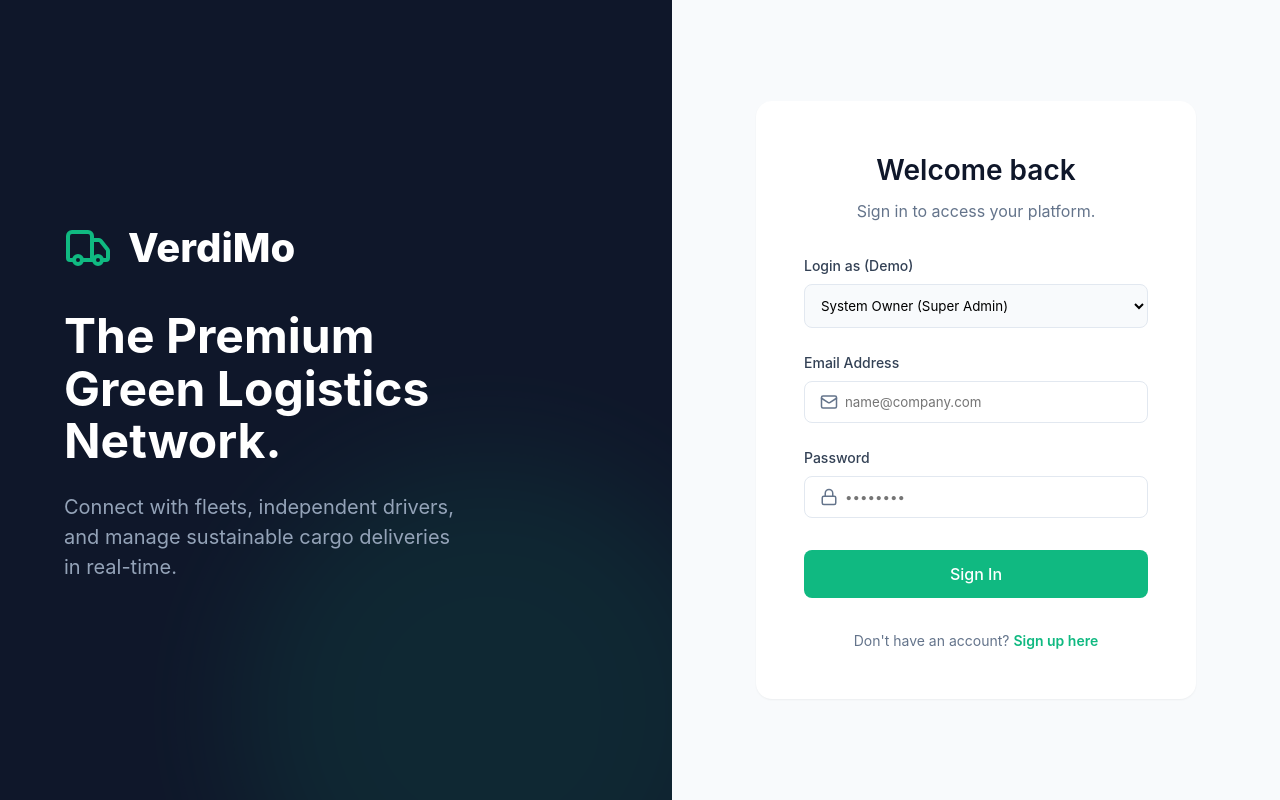
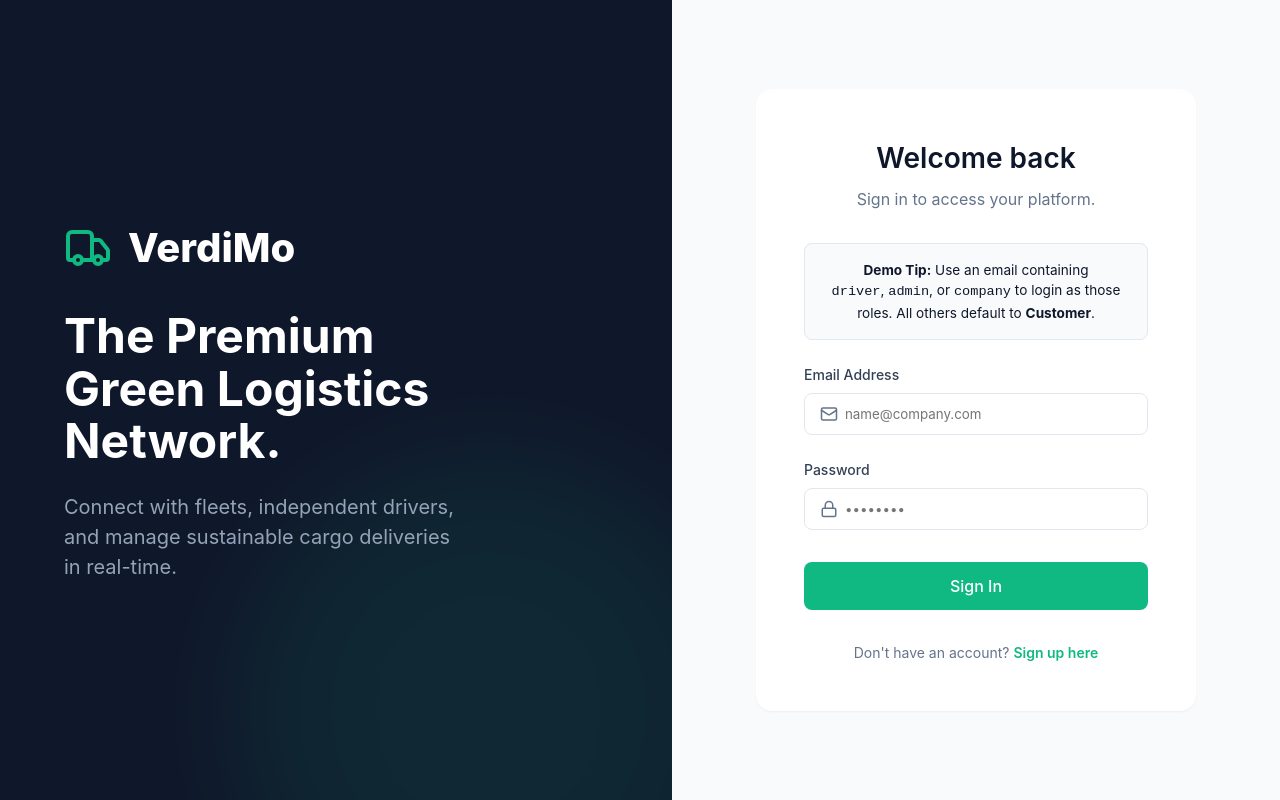
Before and after one commit to Bolice1/verdiMobility, a React app in the folder frontend/: page /login in a window 1280 px wide. Built offline with nearby package versions, Linux system fonts and the light colour scheme; the HTML template or start-up script is replaced by a standard one.

Commit message:
review on the backend

```diff
--- a/frontend/src/pages/auth/Login.jsx
+++ b/frontend/src/pages/auth/Login.jsx
@@ -5,20 +5,20 @@ import { Truck, Mail, Lock } from 'lucide-react';
 const Login = () => {
   const [email, setEmail] = useState('');
   const [password, setPassword] = useState('');
-  const [role, setRole] = useState('admin'); // Mock selection
   const navigate = useNavigate();
 
-  const handleLogin = (e) => {
+  const handleLogin = async (e) => {
     e.preventDefault();
 
-    let resolvedRole = role;
+    // Simulate backend recognizing the role via API based on email string
+    let resolvedRole = 'customer'; // Default fallback
+    const lowerEmail = email.toLowerCase();
 
-    // Hardcoded Super Admin Check
-    if (email === 'admin1@gmail.com' && password === '123456') {
-      resolvedRole = 'admin';
-    }
+    if (lowerEmail.includes('admin')) resolvedRole = 'admin';
+    else if (lowerEmail.includes('driver')) resolvedRole = 'driver';
+    else if (lowerEmail.includes('company')) resolvedRole = 'company';
 
-    localStorage.setItem('verdimo_user', JSON.stringify({ email, role: resolvedRole, name: 'Admin User' }));
+    localStorage.setItem('verdimo_user', JSON.stringify({ email, role: resolvedRole, name: 'Verified User' }));
 
     // Redirect based on role
     if (resolvedRole === 'driver') navigate('/driver/dashboard');
@@ -53,22 +53,11 @@ const Login = () => {
           <h2 style={{ textAlign: 'center', fontSize: '1.75rem', marginBottom: '0.5rem' }}>Welcome back</h2>
           <p style={{ textAlign: 'center', color: 'var(--color-text-muted)', marginBottom: '2rem' }}>Sign in to access your platform.</p>
 
+          <p style={{ textAlign: 'center', color: 'var(--color-secondary)', fontSize: '0.85rem', marginBottom: '1.5rem', backgroundColor: '#F8FAFC', padding: '1rem', borderRadius: '0.5rem', border: '1px solid var(--color-border)' }}>
+            <strong>Demo Tip:</strong> Use an email containing <br/><code>driver</code>, <code>admin</code>, or <code>company</code> to login as those roles. All others default to <strong>Customer</strong>.
+          </p>
+
           <form onSubmit={handleLogin} style={{ display: 'flex', flexDirection: 'column', gap: '1.5rem' }}>
-            {/* Mock Role Selector just for UI demo purposes */}
-            <div>
-              <label style={{ display: 'block', marginBottom: '0.5rem', fontWeight: 500, fontSize: '0.875rem' }}>Login as (Demo)</label>
-              <select
-                value={role}
-                onChange={(e) => setRole(e.target.value)}
-                style={{ width: '100%', padding: '0.75rem', borderRadius: 'var(--radius-md)', border: '1px solid var(--color-border)', backgroundColor: 'var(--color-background)', fontFamily: 'inherit' }}
-              >
-                <option value="customer">Customer / Shipping Client</option>
-                <option value="driver">Independent Driver</option>
-                <option value="company">Company Manager</option>
-                <option value="admin">System Owner (Super Admin)</option>
-              </select>
-            </div>
-
             <div>
               <label style={{ display: 'block', marginBottom: '0.5rem', fontWeight: 500, fontSize: '0.875rem' }}>Email Address</label>
               <div style={{ position: 'relative' }}>
```
Also changed, not shown: 1 other file (tests, documents, lock files or other folders).
